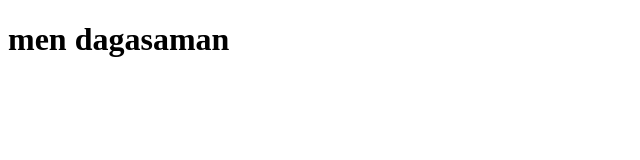
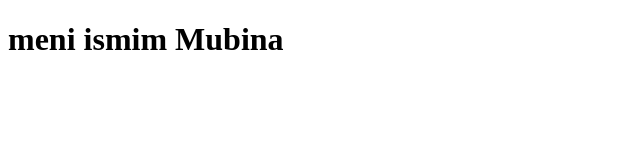
Before and after one commit to programmer704/loyixa, a plain HTML site: page index.html in a window 1280 px wide. Shown: the whole page, without its empty margins (0-640 px from the left). Drawn offline with Linux system fonts and the light colour scheme.

Commit message:
new  version

```diff
--- a/index.html
+++ b/index.html
@@ -6,7 +6,8 @@
     <title>Document</title>
 </head>
 <body>
-    <h1>men dagasaman</h1>
+
+    <h1>meni ismim Mubina </h1>
 
 </body>
 </html>
```
